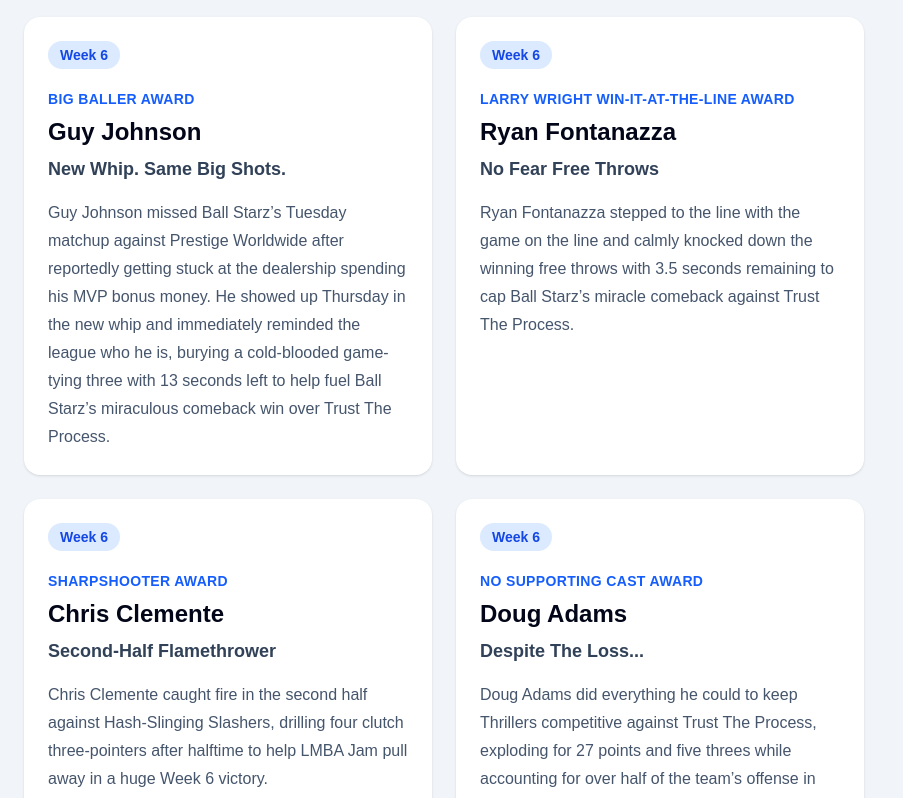
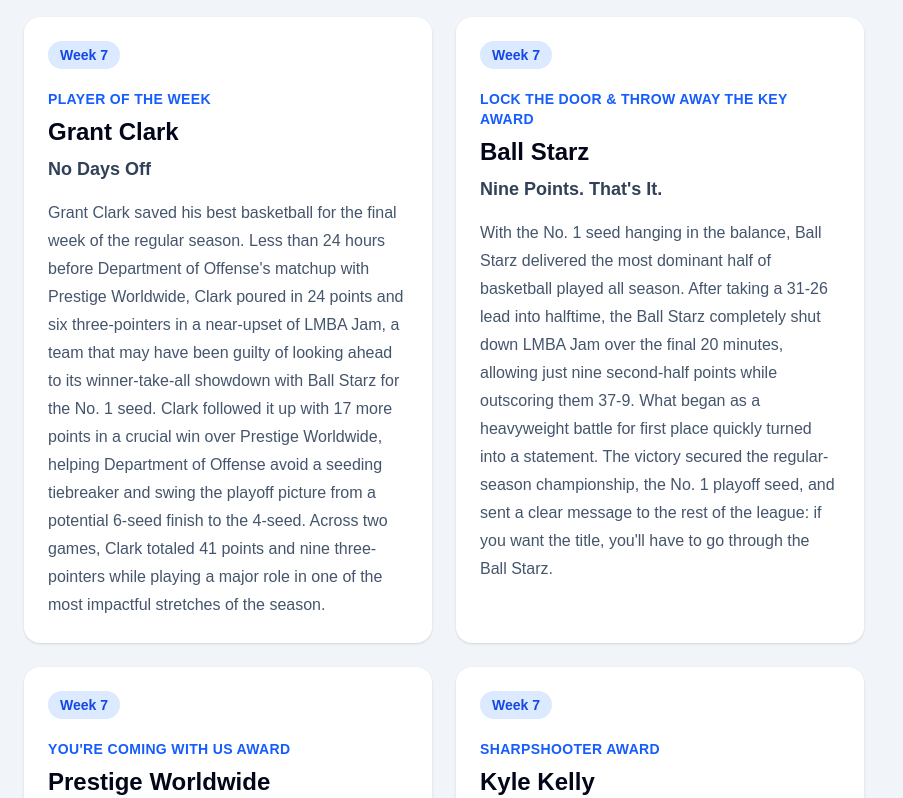
Before and after one commit to illedraiccir/lmba-website, a Next.js app: page / in a window 1280 px wide. Shown: the part 3240-4038 px from the top of the page, without its empty margins (0-903 px from the left). Built offline with nearby package versions, Linux system fonts and the light colour scheme.

Commit message:
Week 7 Awards

```diff
--- a/data/weeklyAwards.ts
+++ b/data/weeklyAwards.ts
@@ -273,5 +273,51 @@ export const weeklyAwards: WeeklyAward[] = [
     seasonTeamId: "2026-thrillers",
     title: "Keeping Thrillers Alive",
     body: "With Thrillers fighting to avoid a brutal first-round playoff matchup entering the final week of the regular season, Brett Ziller delivered one of the biggest performances of their season. Ziller poured in 24 points — including 10 in the second half — to lead Thrillers past Hash-Slinging Slashers and improve the team to 3-6. Even more impressive: Ziller has now been part of all three Thrillers victories this season, continuing to prove he’s the engine behind every big Thrillers win.",
+  },
+  {
+    awardId: "2026-w7-player-of-the-week",
+    seasonId: "2026",
+    week: 7,
+    awardName: "Player of the Week",
+    recipientName: "Grant Clark",
+    playerId: "grant-clark",
+    seasonTeamId: "2026-department-of-offense",
+    title: "No Days Off",
+    body:
+      "Grant Clark saved his best basketball for the final week of the regular season. Less than 24 hours before Department of Offense's matchup with Prestige Worldwide, Clark poured in 24 points and six three-pointers in a near-upset of LMBA Jam, a team that may have been guilty of looking ahead to its winner-take-all showdown with Ball Starz for the No. 1 seed. Clark followed it up with 17 more points in a crucial win over Prestige Worldwide, helping Department of Offense avoid a seeding tiebreaker and swing the playoff picture from a potential 6-seed finish to the 4-seed. Across two games, Clark totaled 41 points and nine three-pointers while playing a major role in one of the most impactful stretches of the season.",
+  },
+  {
+    awardId: "2026-w7-lock-the-door-award",
+    seasonId: "2026",
+    week: 7,
+    awardName: "Lock The Door & Throw Away The Key Award",
+    recipientName: "Ball Starz",
+    seasonTeamId: "2026-ball-starz",
+    title: "Nine Points. That's It.",
+    body:
+      "With the No. 1 seed hanging in the balance, Ball Starz delivered the most dominant half of basketball played all season. After taking a 31-26 lead into halftime, the Ball Starz completely shut down LMBA Jam over the final 20 minutes, allowing just nine second-half points while outscoring them 37-9. What began as a heavyweight battle for first place quickly turned into a statement. The victory secured the regular-season championship, the No. 1 playoff seed, and sent a clear message to the rest of the league: if you want the title, you'll have to go through the Ball Starz.",
+  },
+  {
+    awardId: "2026-w7-youre-coming-with-us-award",
+    seasonId: "2026",
+    week: 7,
+    awardName: "You're Coming With Us Award",
+    recipientName: "Prestige Worldwide",
+    seasonTeamId: "2026-prestige-worldwide",
+    title: "You're Coming With Us",
+    body:
+      "Entering the final week, Thrillers still had a chance to improve their playoff position. Prestige Worldwide had other ideas. Led by Thomas Hays' 19 points and Kevin Carroll's four three-pointers, Prestige rolled to a 60-45 victory that effectively sealed Thrillers' fate in the standings. Prestige may not have finished exactly where it wanted, but it made sure Thrillers weren't climbing past them on the final week of the regular season.",
+  },
+  {
+    awardId: "2026-w7-sharpshooter-award",
+    seasonId: "2026",
+    week: 7,
+    awardName: "Sharpshooter Award",
+    recipientName: "Kyle Kelly",
+    playerId: "kyle-kelly",
+    seasonTeamId: "2026-department-of-offense",
+    title: "Six Pack",
+    body:
+      "Kyle Kelly saved one of his best shooting performances of the season for the final week. Kelly buried six three-pointers and scored 19 points in Department of Offense's 60-49 victory over Prestige Worldwide, helping DOO secure a crucial victory and climb to the 4-seed. Every time Prestige threatened to make a run, Kelly seemed to have an answer waiting from beyond the arc.",
   }
 ];
```
